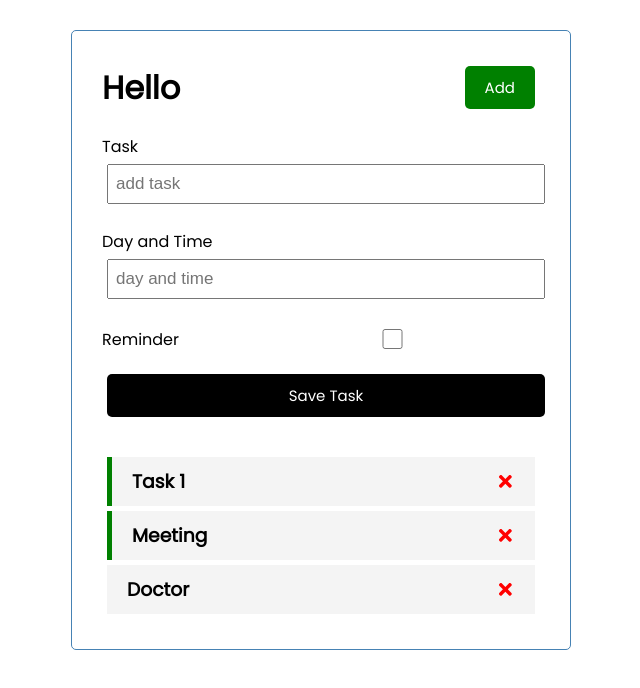
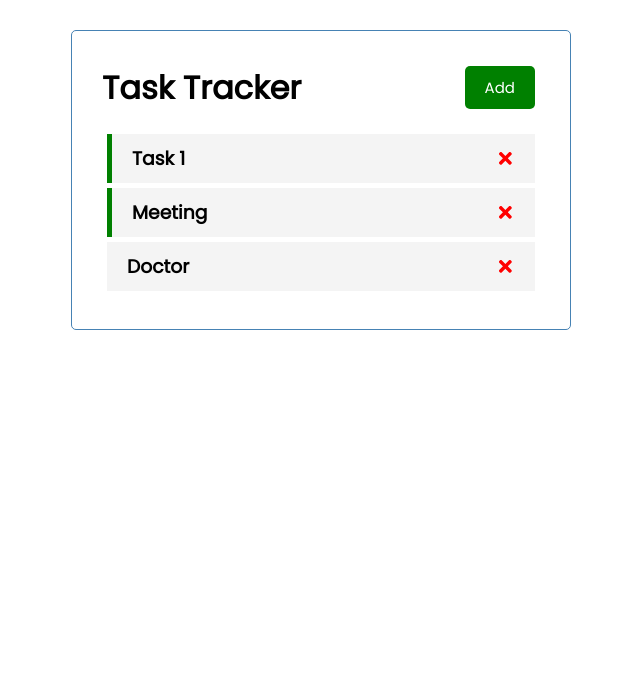
Before and after one commit to olicea/react-app, a React (Create React App) app: page / in a window 1280 px wide. Shown: the top 688 px of the page, without its empty margins (319-959 px from the left). Built offline with nearby package versions, Linux system fonts and the light colour scheme.

Commit message:
adding Add/Close button

```diff
--- a/src/App.js
+++ b/src/App.js
@@ -27,11 +27,14 @@ function App() {
         }
     ]
   )
+
+  const [showAddTask, setShowAddTask] = useState(false)
+
   // Add a new task
   const addTask = (task) => {
-    const id = Math.floor(Math.random() * 1000) + 1;
+    const id = Math.floor(Math.random() * 10000) + 1
     const newTask = { id, ...task }
-    setTasks([...tasks, {newTask}])
+    setTasks([...tasks, newTask])
   }
 
   // Delete task
@@ -47,10 +50,15 @@ function App() {
   }
   return (
     <div className="container">
-      <Header title= 'Hello'/>
-      <AddTask onAdd={addTask} />
+      <Header
+        onAdd={() => setShowAddTask(!showAddTask)} showAdd={showAddTask}
+      />
+      {showAddTask && <AddTask onAdd={addTask} />}
       {tasks.length > 0 ?
-        (<Tasks tasks={tasks} onDelete={deleteTask} onToggle={toggleReminder} />) :
+        (<Tasks
+          tasks={tasks}
+          onDelete={deleteTask}
+          onToggle={toggleReminder} />) :
         ('No Tasks')}
     </div>
   );
--- a/src/components/AddTask.js
+++ b/src/components/AddTask.js
@@ -22,13 +22,13 @@ const AddTask = ( {onAdd }) => {
 
     return (
         <form className='add-form' onSubmit={onSubmit}>
-            <div className='form-control' key='text-input'>
+            <div className='form-control'>
                 <label>Task</label>
-                <input type='text' placeHolder='add task' value={text} onChange={(e) => setText(e.target.value)}/>
+                <input type='text' placeholder='add task' value={text} onChange={(e) => setText(e.target.value)}/>
             </div>
-            <div className='form-control' key='date-input'>
+            <div className='form-control'>
                 <label>Day and Time</label>
-                <input type='text' placeHolder='day and time' value={day} onChange={(e) => setDay(e.target.value)}/>
+                <input type='text' placeholder='day and time' value={day} onChange={(e) => setDay(e.target.value)}/>
             </div>
             <div className='form-control form-control-check'>
                 <label>Reminder</label>
--- a/src/components/Button.js
+++ b/src/components/Button.js
@@ -1,21 +1,19 @@
 import PropTypes from 'prop-types';
 
-const Button = ( {color, text} ) => {
-    const onClick = (e) => {
-        console.log('click');
-    }
+const Button = ( {color, text, onClick} ) => {
     return (
         <div>
             <button
-                onClick={onClick}
                 style={ { backgroundColor: color }}
-                className='btn'>Add</button>
+                onClick={ onClick }
+                className='btn'>{text}</button>
         </div>
     )
 }
 
 Button.defaultProps = {
     color: 'steelBlue',
+    text: 'Add'
 }
 
 Button.propTypes = {
--- a/src/components/Header.js
+++ b/src/components/Header.js
@@ -1,13 +1,23 @@
-import React from 'react'
+import PropTypes from 'prop-types';
 import Button from './Button'
 
-const Header = ({ title }) => {
+const Header = ({ title, onAdd, showAdd }) => {
     return (
         <header className='header'>
             <h1>{title}</h1>
-            <Button color="green" text ="Add" />
+            <Button
+              color={showAdd ? 'red' : 'green' }
+              text ={showAdd ? 'Close' : 'Add'}
+              onClick={onAdd} />
         </header>
     )
 }
 
+Header.defaultProps = {
+    title: 'Task Tracker'
+}
+
+Header.propTypes = {
+    title: PropTypes.string.isRequired,
+}
 export default Header
```
